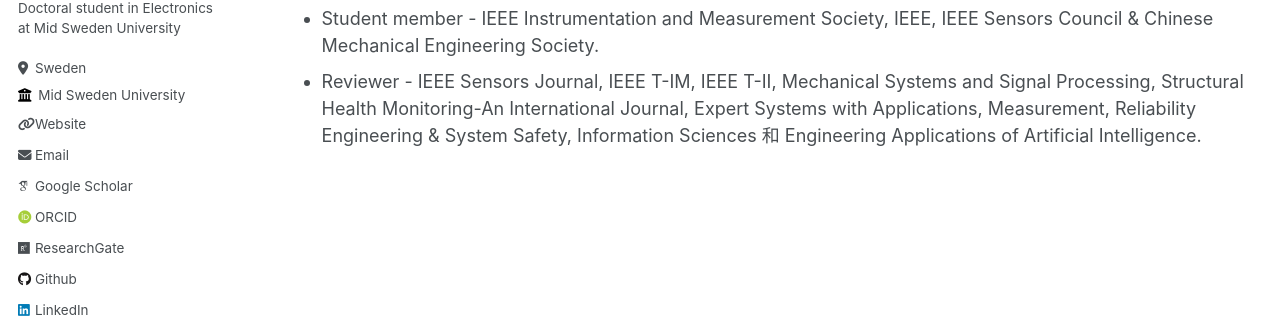
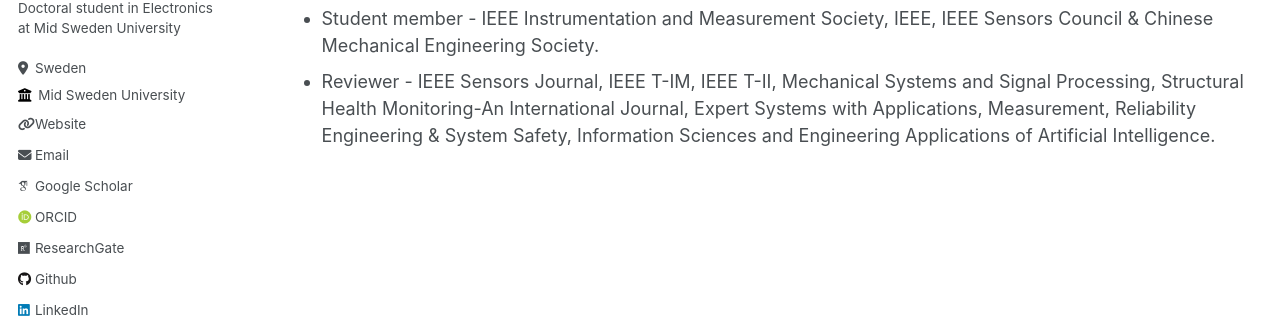
Before and after one commit to YuxuanZhang-96/YuxuanZhang-96.github.io, a Jekyll site: the page built from _pages/cv.md, in a window 1280 px wide and 900 px high, scrolled down 2251 px. Shown: the part 325-643 px from the top of the window. Built offline with Jekyll 4.4.1, drawn with Linux system fonts in a browser that asks for light colours; some web fonts are replaced.

Commit message:
Update cv.md

```diff
--- a/_pages/cv.md
+++ b/_pages/cv.md
@@ -62,4 +62,4 @@ Service and leadership - 学术服务 & 其它
 ======
 * Session chair - 2022 IEEE Sensors Applications Symposium.
 * Student member - IEEE Instrumentation and Measurement Society, IEEE, IEEE Sensors Council & Chinese Mechanical Engineering Society.
-* Reviewer - IEEE Sensors Journal, IEEE T-IM, IEEE T-II, Mechanical Systems and Signal Processing, Structural Health Monitoring-An International Journal, Expert Systems with Applications, Measurement, Reliability Engineering & System Safety, Information Sciences 和 Engineering Applications of Artificial Intelligence.
+* Reviewer - IEEE Sensors Journal, IEEE T-IM, IEEE T-II, Mechanical Systems and Signal Processing, Structural Health Monitoring-An International Journal, Expert Systems with Applications, Measurement, Reliability Engineering & System Safety, Information Sciences and Engineering Applications of Artificial Intelligence.
```
